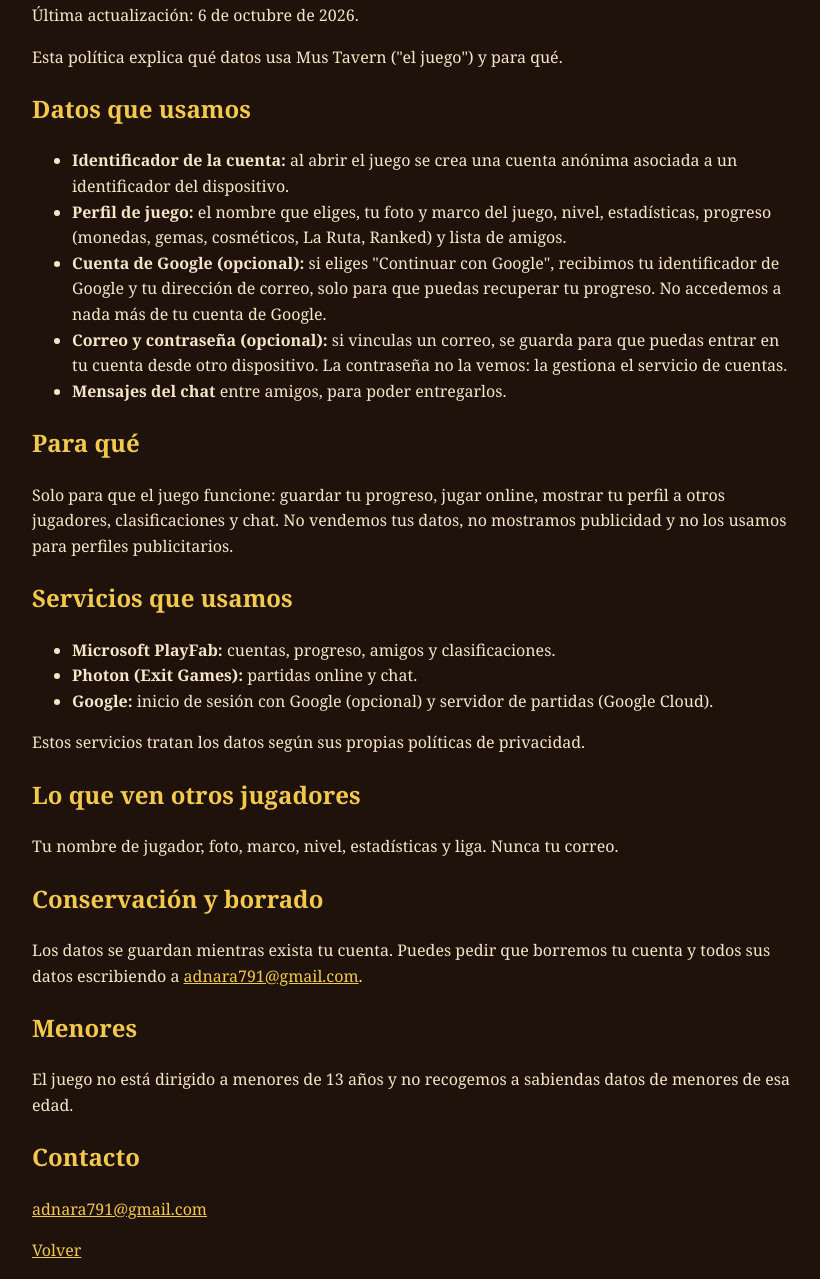
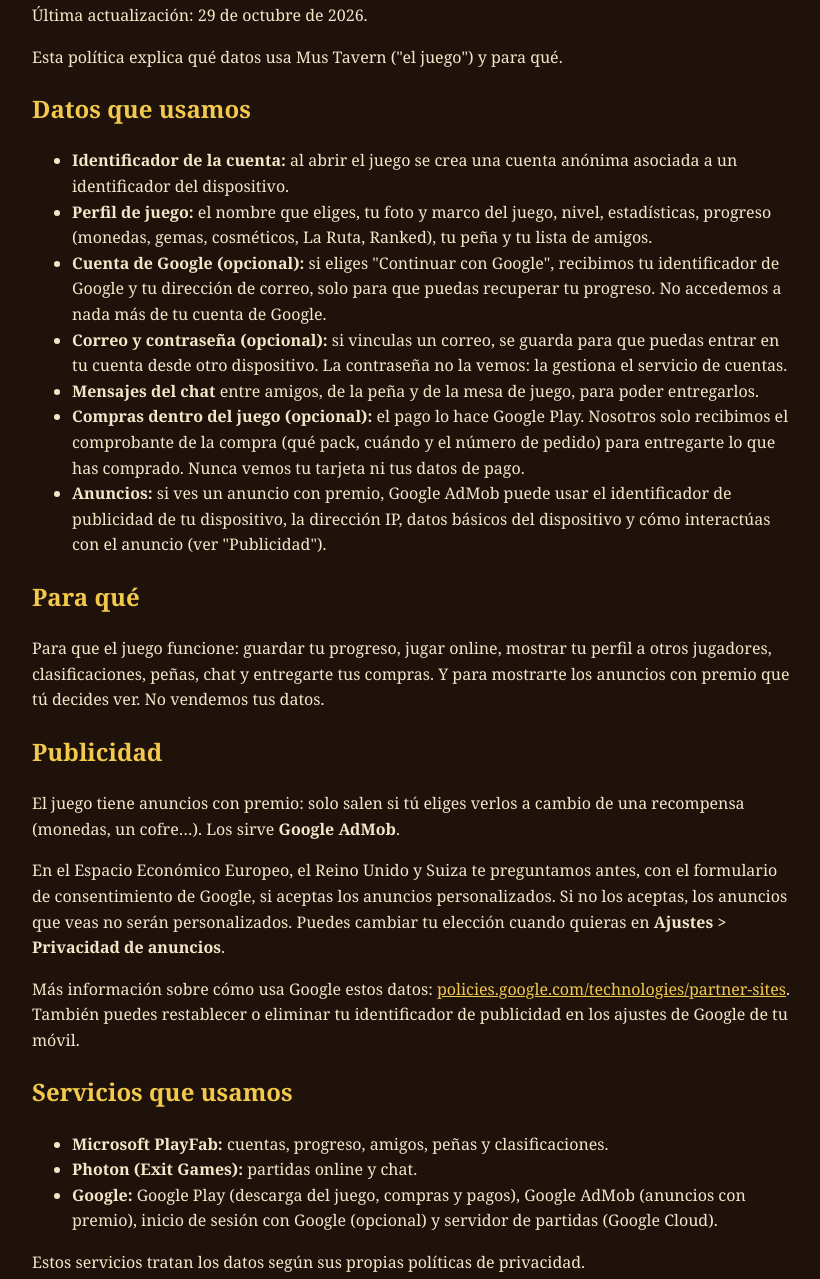
Before and after one commit to mustavern/mustavern.github.io, a plain HTML site: page privacidad.html in a window 1280 px wide. Shown: the part 131-1410 px from the top of the page, without its empty margins (228-1048 px from the left). Drawn offline with Linux system fonts and the light colour scheme.

Commit message:
Add files via upload

```diff
--- a/privacidad.html
+++ b/privacidad.html
@@ -1,19 +1,24 @@
 <!doctype html><html lang="es"><head><meta charset="utf-8"><meta name="viewport" content="width=device-width,initial-scale=1"><title>Política de privacidad · Mus Tavern</title><style>body{margin:0;background:#1e120b;color:#f5e6c8;font-family:Georgia,serif;line-height:1.6}main{max-width:760px;margin:0 auto;padding:40px 20px}h1,h2{color:#f2c94c}a{color:#f2c94c}img{border-radius:28px;box-shadow:0 6px 24px #000a}.c{text-align:center}footer{opacity:.6;font-size:14px;text-align:center;margin-top:40px}</style></head><body><main>
-<h1>Política de privacidad</h1><p>Última actualización: 6 de octubre de 2026.</p>
+<h1>Política de privacidad</h1><p>Última actualización: 29 de octubre de 2026.</p>
 <p>Esta política explica qué datos usa Mus Tavern ("el juego") y para qué.</p>
 <h2>Datos que usamos</h2><ul>
 <li><b>Identificador de la cuenta:</b> al abrir el juego se crea una cuenta anónima asociada a un identificador del dispositivo.</li>
-<li><b>Perfil de juego:</b> el nombre que eliges, tu foto y marco del juego, nivel, estadísticas, progreso (monedas, gemas, cosméticos, La Ruta, Ranked) y lista de amigos.</li>
+<li><b>Perfil de juego:</b> el nombre que eliges, tu foto y marco del juego, nivel, estadísticas, progreso (monedas, gemas, cosméticos, La Ruta, Ranked), tu peña y tu lista de amigos.</li>
 <li><b>Cuenta de Google (opcional):</b> si eliges "Continuar con Google", recibimos tu identificador de Google y tu dirección de correo, solo para que puedas recuperar tu progreso. No accedemos a nada más de tu cuenta de Google.</li>
 <li><b>Correo y contraseña (opcional):</b> si vinculas un correo, se guarda para que puedas entrar en tu cuenta desde otro dispositivo. La contraseña no la vemos: la gestiona el servicio de cuentas.</li>
-<li><b>Mensajes del chat</b> entre amigos, para poder entregarlos.</li></ul>
-<h2>Para qué</h2><p>Solo para que el juego funcione: guardar tu progreso, jugar online, mostrar tu perfil a otros jugadores, clasificaciones y chat. No vendemos tus datos, no mostramos publicidad y no los usamos para perfiles publicitarios.</p>
+<li><b>Mensajes del chat</b> entre amigos, de la peña y de la mesa de juego, para poder entregarlos.</li>
+<li><b>Compras dentro del juego (opcional):</b> el pago lo hace Google Play. Nosotros solo recibimos el comprobante de la compra (qué pack, cuándo y el número de pedido) para entregarte lo que has comprado. Nunca vemos tu tarjeta ni tus datos de pago.</li>
+<li><b>Anuncios:</b> si ves un anuncio con premio, Google AdMob puede usar el identificador de publicidad de tu dispositivo, la dirección IP, datos básicos del dispositivo y cómo interactúas con el anuncio (ver "Publicidad").</li></ul>
+<h2>Para qué</h2><p>Para que el juego funcione: guardar tu progreso, jugar online, mostrar tu perfil a otros jugadores, clasificaciones, peñas, chat y entregarte tus compras. Y para mostrarte los anuncios con premio que tú decides ver. No vendemos tus datos.</p>
+<h2>Publicidad</h2><p>El juego tiene anuncios con premio: solo salen si tú eliges verlos a cambio de una recompensa (monedas, un cofre…). Los sirve <b>Google AdMob</b>.</p>
+<p>En el Espacio Económico Europeo, el Reino Unido y Suiza te preguntamos antes, con el formulario de consentimiento de Google, si aceptas los anuncios personalizados. Si no los aceptas, los anuncios que veas no serán personalizados. Puedes cambiar tu elección cuando quieras en <b>Ajustes &gt; Privacidad de anuncios</b>.</p>
+<p>Más información sobre cómo usa Google estos datos: <a href="https://policies.google.com/technologies/partner-sites?hl=es">policies.google.com/technologies/partner-sites</a>. También puedes restablecer o eliminar tu identificador de publicidad en los ajustes de Google de tu móvil.</p>
 <h2>Servicios que usamos</h2><ul>
-<li><b>Microsoft PlayFab:</b> cuentas, progreso, amigos y clasificaciones.</li>
+<li><b>Microsoft PlayFab:</b> cuentas, progreso, amigos, peñas y clasificaciones.</li>
 <li><b>Photon (Exit Games):</b> partidas online y chat.</li>
-<li><b>Google:</b> inicio de sesión con Google (opcional) y servidor de partidas (Google Cloud).</li></ul>
+<li><b>Google:</b> Google Play (descarga del juego, compras y pagos), Google AdMob (anuncios con premio), inicio de sesión con Google (opcional) y servidor de partidas (Google Cloud).</li></ul>
 <p>Estos servicios tratan los datos según sus propias políticas de privacidad.</p>
-<h2>Lo que ven otros jugadores</h2><p>Tu nombre de jugador, foto, marco, nivel, estadísticas y liga. Nunca tu correo.</p>
+<h2>Lo que ven otros jugadores</h2><p>Tu nombre de jugador, foto, marco, nivel, estadísticas, liga y peña. Nunca tu correo.</p>
 <h2>Conservación y borrado</h2><p>Los datos se guardan mientras exista tu cuenta. Puedes pedir que borremos tu cuenta y todos sus datos escribiendo a <a href="mailto:adnara791@gmail.com">adnara791@gmail.com</a>.</p>
 <h2>Menores</h2><p>El juego no está dirigido a menores de 13 años y no recogemos a sabiendas datos de menores de esa edad.</p>
 <h2>Contacto</h2><p><a href="mailto:adnara791@gmail.com">adnara791@gmail.com</a></p>
```
